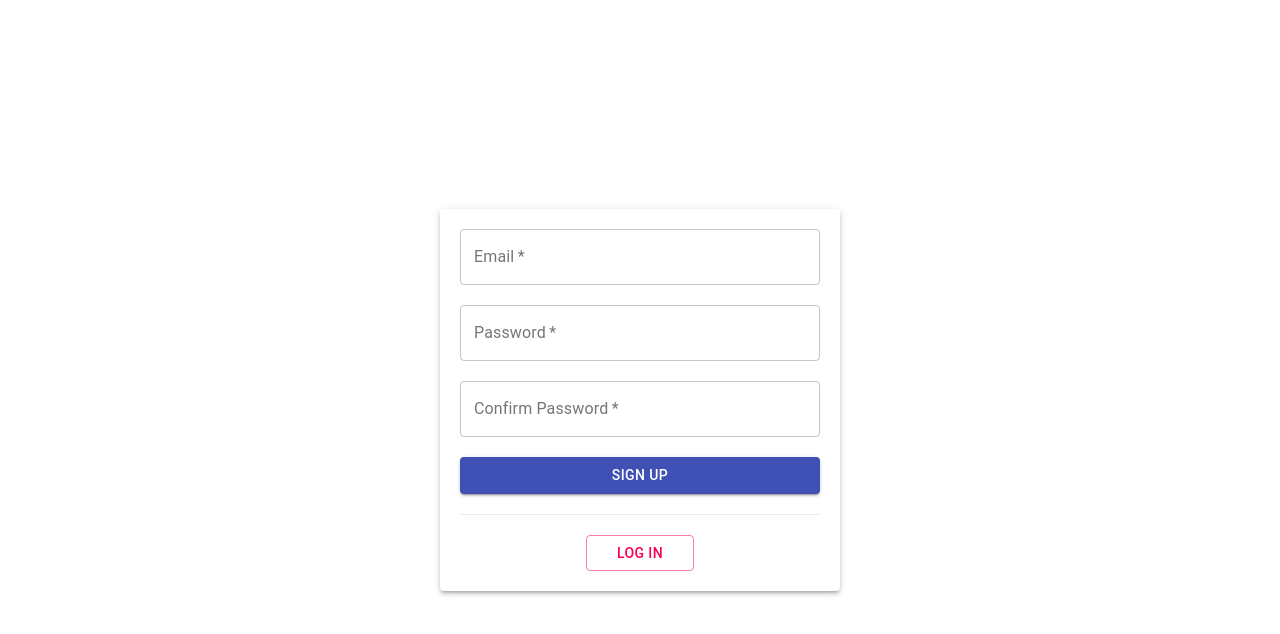
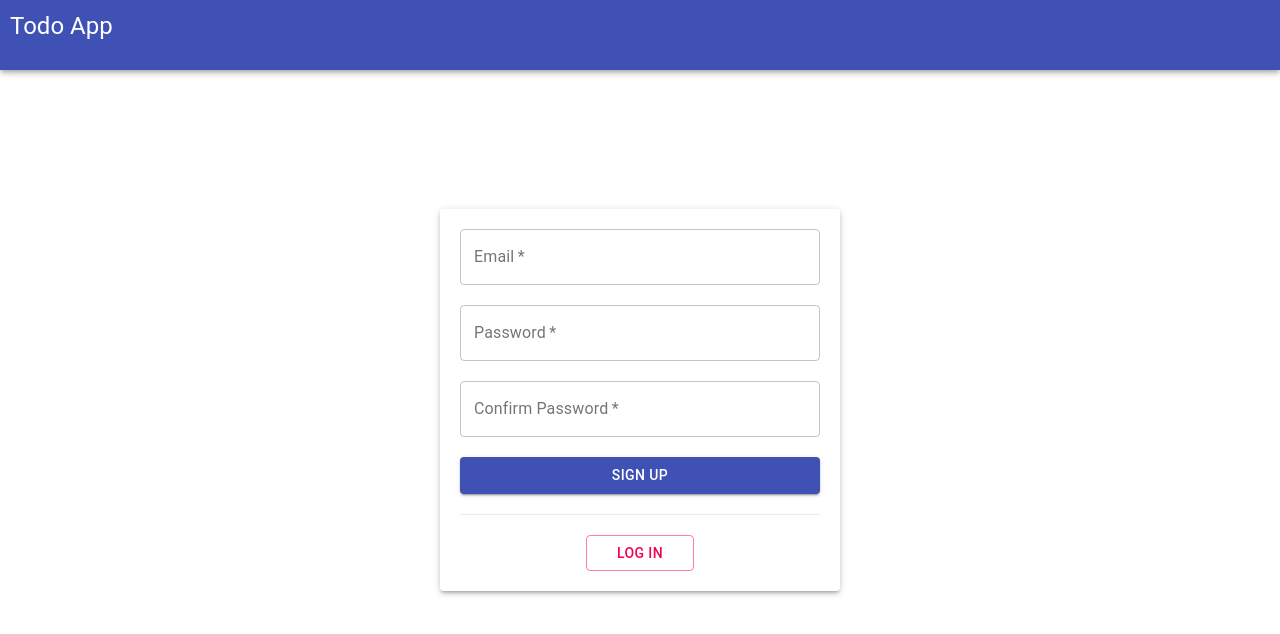
Before and after one commit to andrew-bradt/stack-task, a React (Create React App) app in the folder client/: page /sign-up in a window 1280 px wide. Shown: the top 634 px of the page. Built offline with nearby package versions, Linux system fonts and the light colour scheme; the HTML template or start-up script is replaced by a standard one.

Commit message:
Created AppBar inside Layout Component

```diff
--- a/client/src/App.js
+++ b/client/src/App.js
@@ -12,7 +12,7 @@ function App() {
   return (
     <div className="App">
       <Router>
-        <Layout>
+        <Layout user_id={user_id}>
           <Switch>
             <Route exact path="/">
               <Login onUserId={onUserId}/>
--- a/client/src/containers/Layout.js
+++ b/client/src/containers/Layout.js
@@ -1,10 +1,12 @@
-import React from 'react'
+import React,{useState} from 'react'
 import {makeStyles} from '@material-ui/core';
 // MUI Components
 import Container from '@material-ui/core/Container';
 import Button from '@material-ui/core/Button';
+import AppBar from '@material-ui/core/AppBar';
+import Typography from '@material-ui/core/Typography';
 
-const useStyles = makeStyles({
+const useStyles = makeStyles((theme)=>({
     root:{
         minHeight:'100vh',
         display:'flex',
@@ -12,13 +14,29 @@ const useStyles = makeStyles({
         display:'flex',
         justifyContent:'center',
         alignItems:'center'
+    },
+    title:{
+        flexGrow:1,
+        height:'50px',
+        textAlign:'left',
+        padding:10,
     }
-});
+}));
 
-export default function Layout({children}) {
+export default function Layout({children,user_id}) {
     const classes = useStyles();
     return (
         <Container className={classes.root}>
+            {/* App Bar */}
+            <AppBar>
+                <Typography className={classes.title} variant='h5'>
+                    Todo App
+                </Typography>
+                <Typography>
+                    {(user_id)?'Sign Out':''}
+                </Typography>
+            </AppBar>
+            {/* Children */}
             <div className={classes.root}>{children}</div>
         </Container>
     )
```
Also changed, not shown: 1 other file (tests, documents, lock files or other folders).
